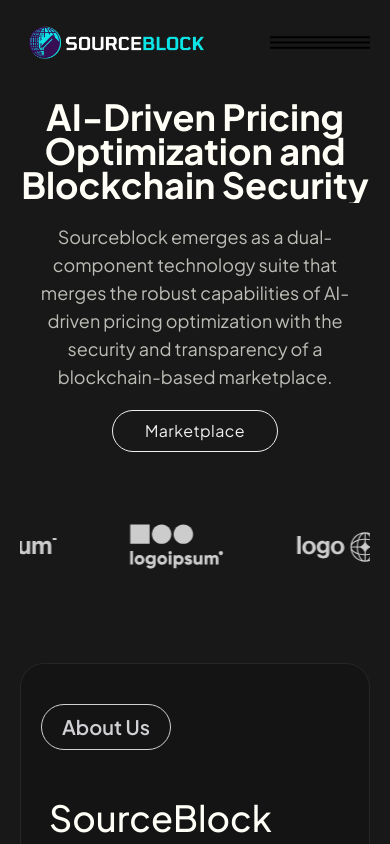
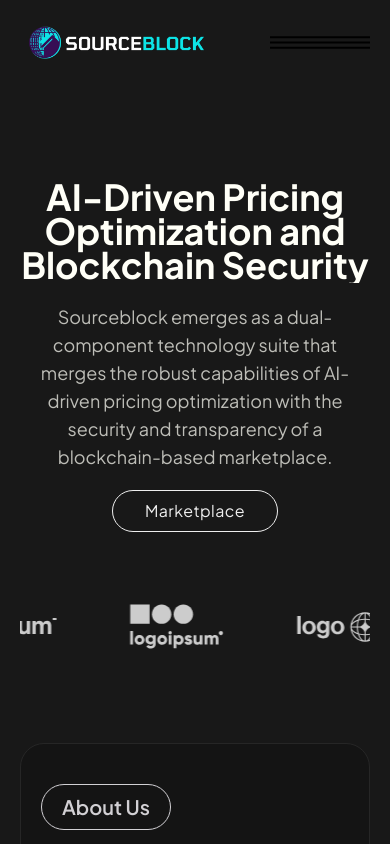
Before and after one commit to oktadwi22/marketplace-1, a Next.js app: page / in a window 390 px wide. Shown: the top 844 px of the page. Built offline with nearby package versions, Linux system fonts and the light colour scheme.

Commit message:
feat:hero button

```diff
--- a/src/common/module/Hero/Hero.jsx
+++ b/src/common/module/Hero/Hero.jsx
@@ -17,7 +17,7 @@ import ButtonViewAll from "@/common/component/element/ButtonViewAll";
 export default function Hero() {
   return (
     <div className="h-auto max-w-[1500px]  flex flex-col justify-start  w-full mt-20 overflow-hidden ">
-      <div className="w-full  px-5 lg:px-10 z-[9] flex-col items-center flex justify-center ">
+      <div className="w-full max-lg:mt-20 px-5 lg:px-10 z-[9] flex-col items-center flex justify-center ">
         <div className="w-full md:mt-24 mt-5 ">
           <HeroText
             texts="AI-Driven Pricing Optimization and Blockchain Security"
```
